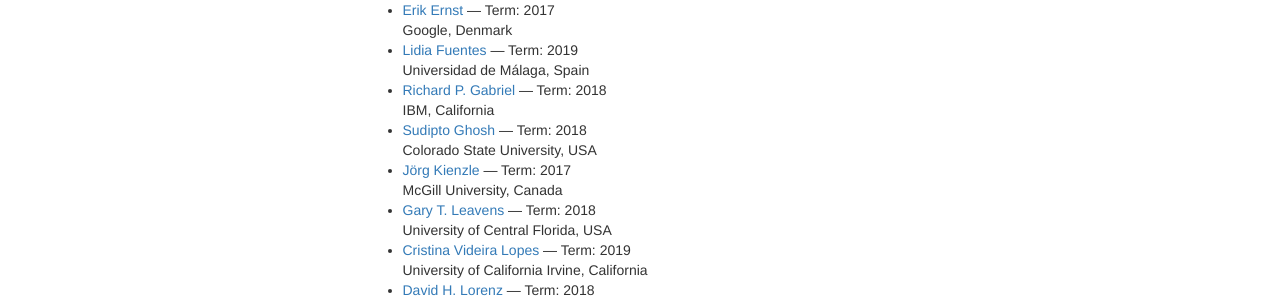
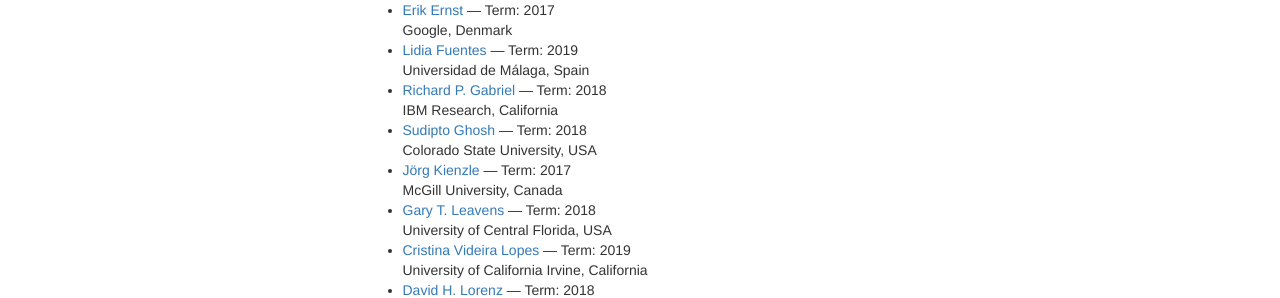
Before and after one commit to programming-conference/programming-conference.github.io, a Jekyll site: the page built from steering/index.markdown, in a window 1280 px wide. Shown: the part 520-818 px from the top of the page. Built offline with Jekyll 4.4.1, drawn with Linux system fonts in a browser that asks for light colours; nearby versions of some CDN libraries; library files that are not in the unit come from our copies.

Commit message:
minor edits

```diff
--- a/_data/steering.yml
+++ b/_data/steering.yml
@@ -42,7 +42,7 @@
 
 - name: Richard P. Gabriel
   contact: http://www.dreamsongs.com/
-  affiliation: IBM, California
+  affiliation: IBM Research, California
   term: 2018
 
 - name: Sudipto Ghosh
```
